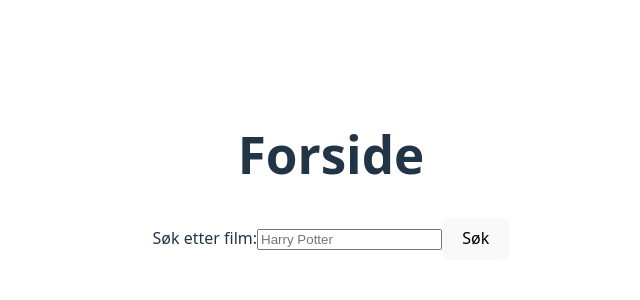
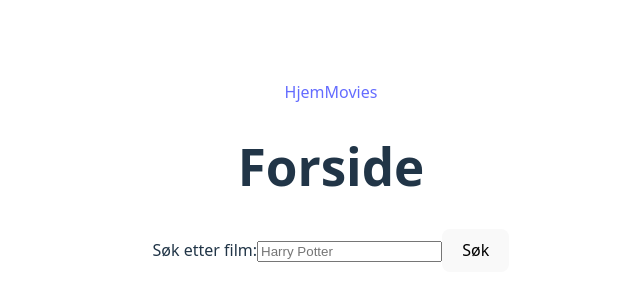
Before and after one commit to filipemamador/uin26ak3_moviesearch_Amador, a React (Vite) app: page / in a window 1280 px wide. Shown: the part 224-524 px from the top of the page, without its empty margins (309-949 px from the left). Built offline with nearby package versions, Linux system fonts and the light colour scheme.

Commit message:
Knapper, pages og components
Lagt inn hjem og movies knappene og lagde nye components og pages

```diff
--- a/src/App.jsx
+++ b/src/App.jsx
@@ -5,15 +5,21 @@ import './App.css'
 import { Route, Routes } from 'react-router-dom'
 import Home from './pages/Home'
 import Movie from './pages/Movie'
+import Movies from './pages/Movies'
+import Layout from './components/Layout'
 
 function App() {
 
 
   return (
-    <Routes>
-      <Route index element={<Home />} />
-      <Route path=":movie" element={<Movie />} />
-    </Routes>
+    <Layout>
+      <Routes>
+        <Route index element={<Home />} />
+        <Route path='movies' element={<Movies />} />
+        <Route path=":movie" element={<Movie />} />
+
+      </Routes>
+    </Layout>
   )
 }
 
--- /dev/null
+++ b/src/components/Layout.jsx
@@ -0,0 +1,14 @@
+import { Link } from "react-router-dom"
+
+export default function Layout({ children }) {
+
+    return (
+        <>
+            <nav>
+                <Link to="/">Hjem</Link>
+                <Link to="Movies">Movies</Link>
+            </nav>
+            {children}
+        </>
+    )
+}
--- a/src/pages/Home.jsx
+++ b/src/pages/Home.jsx
@@ -45,6 +45,7 @@ export default function Home() {
     return (
         <main>
             <h1>Forside</h1>
+
             <form onSubmit={handleSubmit}>
                 <label>
                     Søk etter film:
@@ -55,7 +56,6 @@ export default function Home() {
                 <button onClick={getMovies}>Søk</button>
 
             </form>
-
         </main>
 
     )
--- /dev/null
+++ b/src/pages/Movies.jsx
@@ -0,0 +1,7 @@
+import { useState } from "react";
+
+export default function Movies() {
+
+    const [movies, setMovies] = useState([])
+
+}
```
Also changed, not shown: src/components/MovieCard.jsx (added, +13 -0 lines).
